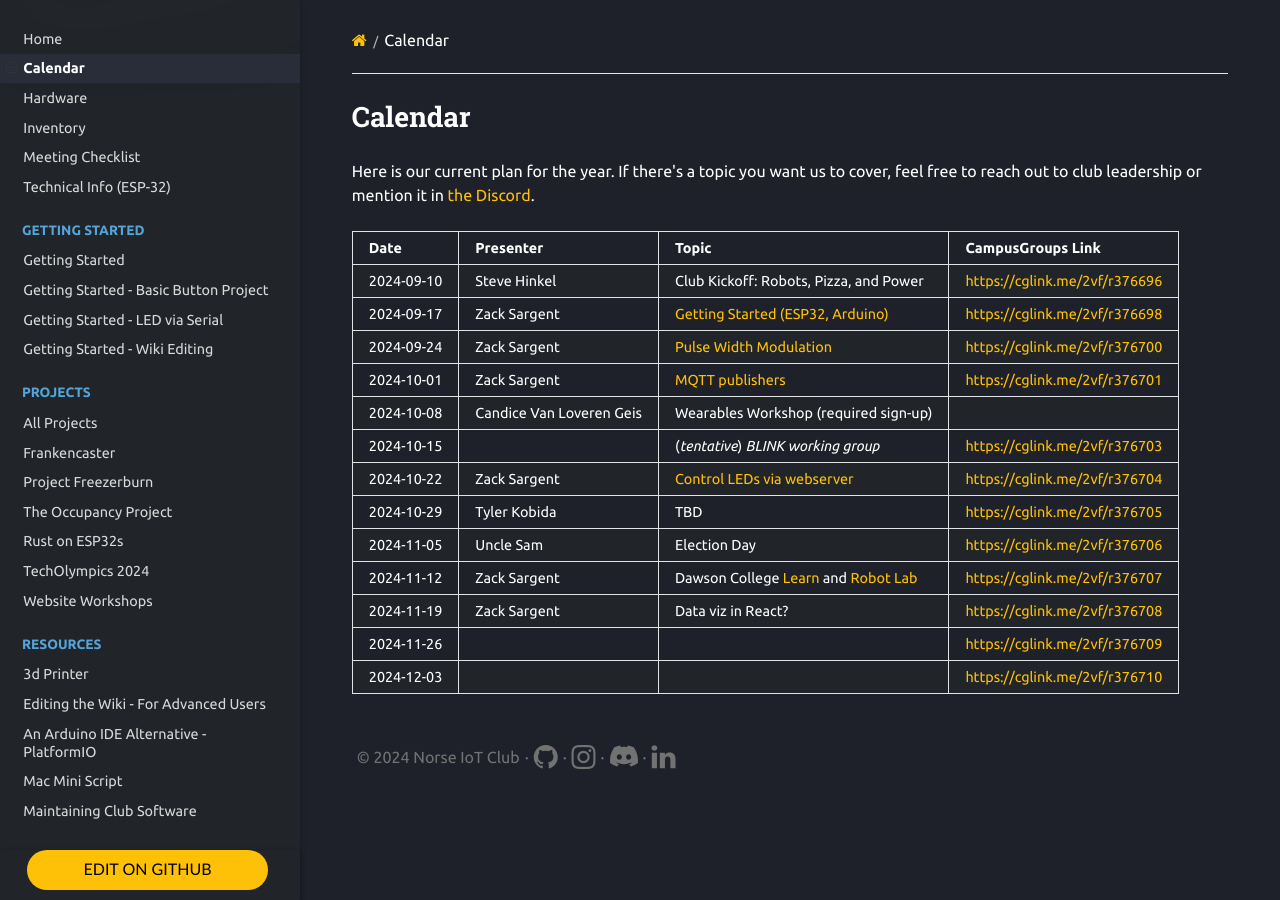
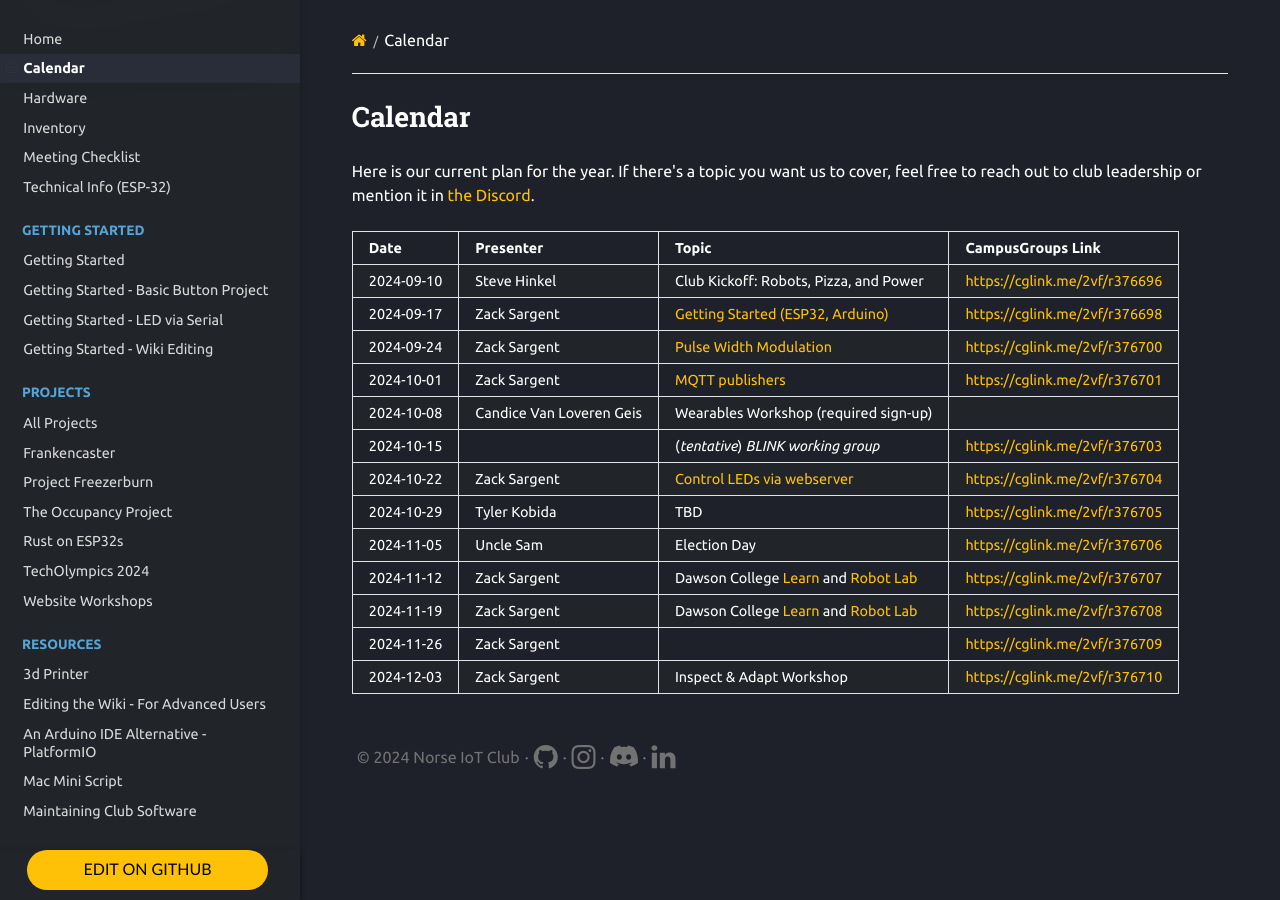
Before and after one commit to Norse-IoT/Wiki, an MkDocs documentation site: the page built from docs/calendar.md, in a window 1280 px wide. Built offline with MkDocs 1.6.1, drawn with Linux system fonts in a browser that asks for light colours; nearby versions of some CDN libraries.

Commit message:
Update calendar.md

```diff
--- a/docs/calendar.md
+++ b/docs/calendar.md
@@ -14,6 +14,6 @@ Here is our current plan for the year. If there's a topic you want us to cover,
 | 2024-10-29 | Tyler Kobida  | TBD                                    | <https://cglink.me/2vf/r376705> |
 | 2024-11-05 | Uncle Sam     | Election Day                           | <https://cglink.me/2vf/r376706> |
 | 2024-11-12 | Zack Sargent  | Dawson College [Learn](https://englab.dawsoncollege.qc.ca/learn/) and [Robot Lab](https://englab.dawsoncollege.qc.ca/robot/) | <https://cglink.me/2vf/r376707> |
-| 2024-11-19 | Zack Sargent  | Data viz in React?                     | <https://cglink.me/2vf/r376708> |
-| 2024-11-26 |               |                                        | <https://cglink.me/2vf/r376709> |
-| 2024-12-03 |               |                                        | <https://cglink.me/2vf/r376710> |
+| 2024-11-19 | Zack Sargent  | Dawson College [Learn](https://englab.dawsoncollege.qc.ca/learn/) and [Robot Lab](https://englab.dawsoncollege.qc.ca/robot/) | <https://cglink.me/2vf/r376708> |
+| 2024-11-26 | Zack Sargent  |                                        | <https://cglink.me/2vf/r376709> |
+| 2024-12-03 | Zack Sargent  | Inspect & Adapt Workshop               | <https://cglink.me/2vf/r376710> |
```
